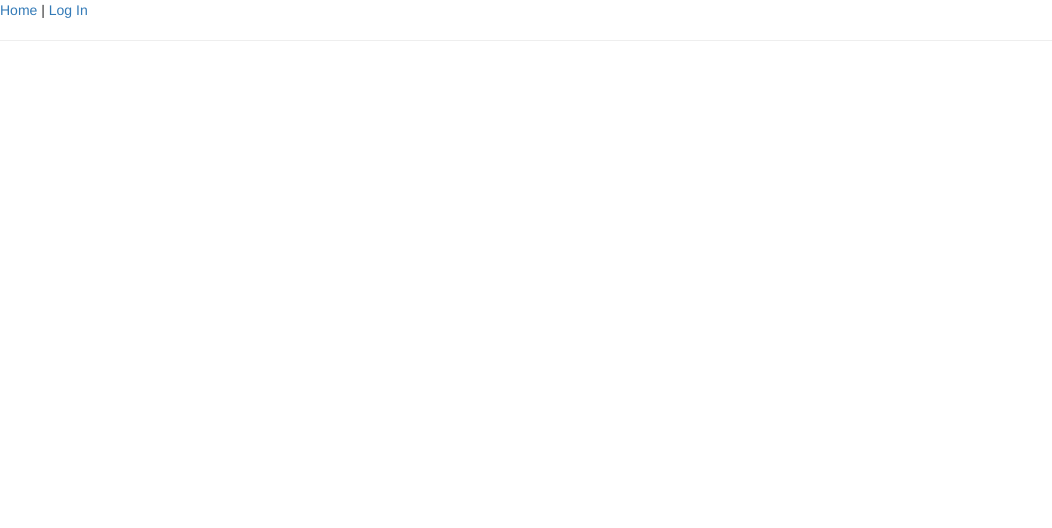
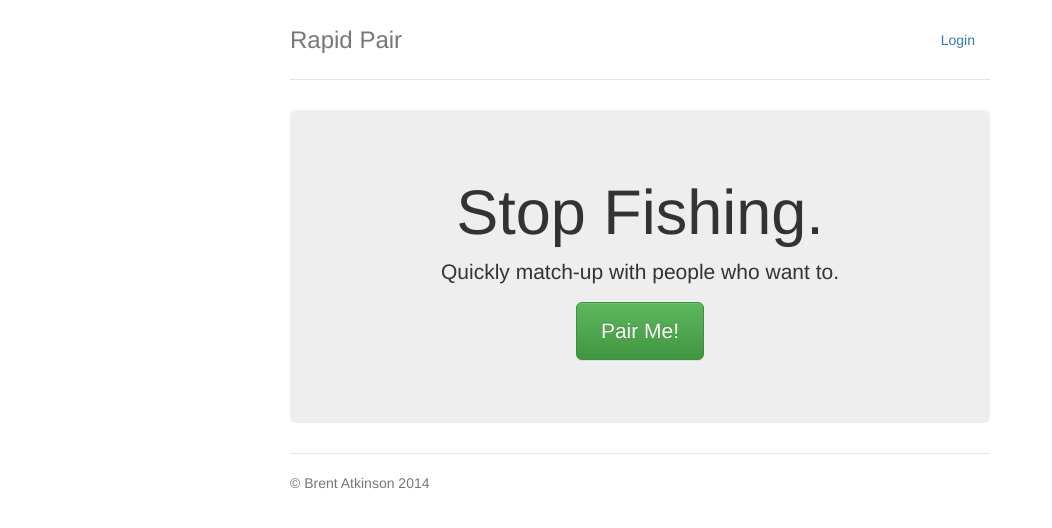
Before and after one commit to batkinson/rapidpair, a Flask app: page / in a window 1280 px wide. Shown: the top 528 px of the page, without its empty margins (0-1052 px from the left). Run offline with Flask 2, Linux system fonts and the light colour scheme; some libraries are stand-ins or nearby versions.

Commit message:
Migrated to layout based on jumbotron-narrow bootstrap theme.

```diff
--- a/app.py
+++ b/app.py
@@ -105,7 +105,7 @@ def logout():
 
 @app.route('/')
 def index():
-    return render_template('base.html', login=get_login())
+    return render_template('home.html', login=get_login())
 
 @app.route('/match')
 @protected
--- /dev/null
+++ b/static/jumbotron-narrow.css
@@ -0,0 +1,79 @@
+/* Space out content a bit */
+body {
+  padding-top: 20px;
+  padding-bottom: 20px;
+}
+
+/* Everything but the jumbotron gets side spacing for mobile first views */
+.header,
+.marketing,
+.footer {
+  padding-right: 15px;
+  padding-left: 15px;
+}
+
+/* Custom page header */
+.header {
+  border-bottom: 1px solid #e5e5e5;
+}
+/* Make the masthead heading the same height as the navigation */
+.header h3 {
+  padding-bottom: 19px;
+  margin-top: 0;
+  margin-bottom: 0;
+  line-height: 40px;
+}
+
+/* Custom page footer */
+.footer {
+  padding-top: 19px;
+  color: #777;
+  border-top: 1px solid #e5e5e5;
+}
+
+/* Customize container */
+@media (min-width: 768px) {
+  .container {
+    max-width: 730px;
+  }
+}
+.container-narrow > hr {
+  margin: 30px 0;
+}
+
+/* Main marketing message and sign up button */
+.jumbotron {
+  text-align: center;
+  border-bottom: 1px solid #e5e5e5;
+}
+.jumbotron .btn {
+  padding: 14px 24px;
+  font-size: 21px;
+}
+
+/* Supporting marketing content */
+.marketing {
+  margin: 40px 0;
+}
+.marketing p + h4 {
+  margin-top: 28px;
+}
+
+/* Responsive: Portrait tablets and up */
+@media screen and (min-width: 768px) {
+  /* Remove the padding we set earlier */
+  .header,
+  .marketing,
+  .footer {
+    padding-right: 0;
+    padding-left: 0;
+  }
+  /* Space out the masthead */
+  .header {
+    margin-bottom: 30px;
+  }
+  /* Remove the bottom border on the jumbotron for visual effect */
+  .jumbotron {
+    border-bottom: 0;
+  }
+}
--- a/templates/base.html
+++ b/templates/base.html
@@ -10,6 +10,8 @@
     <link rel="stylesheet" href="//maxcdn.bootstrapcdn.com/bootstrap/3.2.0/css/bootstrap.min.css">
     <link rel="stylesheet" href="//maxcdn.bootstrapcdn.com/bootstrap/3.2.0/css/bootstrap-theme.min.css">
 
+    <link href="{{ url_for('static', filename='jumbotron-narrow.css') }}" rel="stylesheet">
+
     <style>img.icon { max-width:1em; max-height:1em; width:auto; height:auto; vertical-align: middle; }</style>
 
     <!-- HTML5 Shim and Respond.js IE8 support of HTML5 elements and media queries -->
@@ -19,34 +21,42 @@
       <script src="https://oss.maxcdn.com/respond/1.4.2/respond.min.js"></script>
     <![endif]-->
   </head>
+
   <body>
-    <!-- jQuery (necessary for Bootstrap's JavaScript plugins) -->
+
     <script src="https://ajax.googleapis.com/ajax/libs/jquery/1.11.1/jquery.min.js"></script>
-    <!-- Include all compiled plugins (below), or include individual files as needed -->
     <script src="//maxcdn.bootstrapcdn.com/bootstrap/3.2.0/js/bootstrap.min.js"></script>
 
-    <div>
-      <a href="{{ url_for('index')  }}">Home</a> |
+    <div class="container">
+
+      <div class="header">
+        <ul class="nav nav-pills pull-right">
           {% if login %}
             Welcome, {{ login.user }}
             {% if login.image %}
               <img src="{{ login.image }}" class="icon" />
             {% endif %}
-        | <a href="{{ url_for('logout') }}">Log Out</a>
+            | <li><a href="{{ url_for('logout') }}">Log Out</a></li>
           {% else %}
-        <a href="{{ url_for('login')  }}">Log In</a>
+            <li><a href="{{ url_for('login')  }}">Login</a></li>
           {% endif %}
-      <hr />
+        </ul>
+        <h3 class="text-muted">Rapid Pair</h3>
+      </div>
+
+      {% for msg in get_flashed_messages() %}
+        <div class="alert alert-info" role="alert">{{ msg }}</div>
+      {% endfor %}
 
       <h1>{% block title %}{% endblock %}</h1>
-      <ul>
-        {% for msg in get_flashed_messages() %}
-          <li>{{ msg }}</li>
-        {% endfor %}
-      </ul>
 
       {% block body %}
       {% endblock %}
+
+      <div class="footer">
+        <p>&copy; Brent Atkinson 2014</p>
+      </div>
+
     </div>
   </body>
 </html>
--- /dev/null
+++ b/templates/home.html
@@ -0,0 +1,14 @@
+{% extends "base.html" %}
+
+{% block browsertitle %}Home{% endblock %}
+
+
+{% block body %}
+
+<div class="jumbotron">
+  <h1>Stop Fishing.</h1>
+  <p class="lead">Quickly match-up with people who want to.</p>
+  <p><a class="btn btn-lg btn-success" href="{{ url_for('pairmatch') }}" role="button">Pair Me!</a></p>
+</div>
+
+{% endblock %}
```
Also changed, not shown: templates/match.html (+14 -13 lines). Lines whose indentation alone changed are shown as unchanged.
